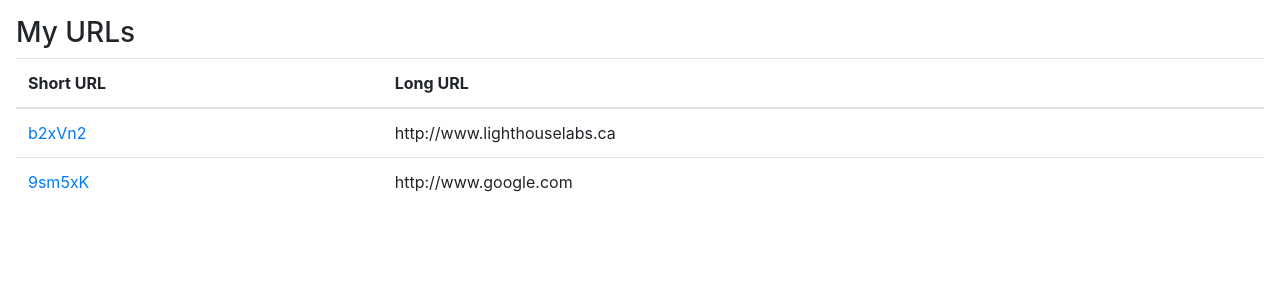
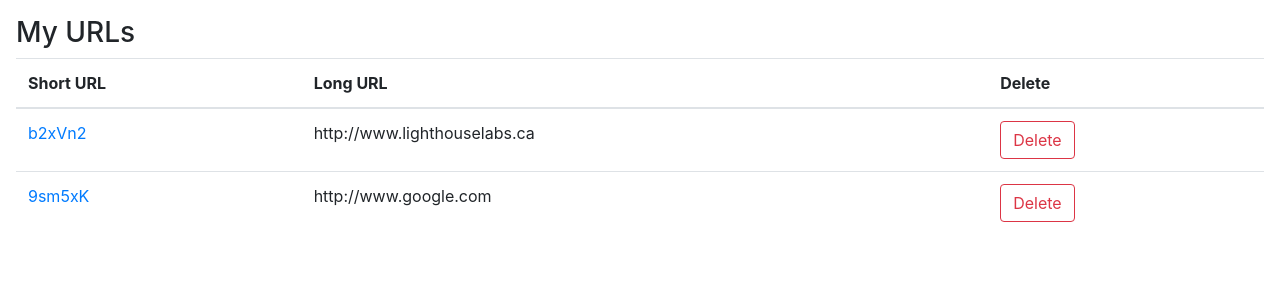
Before and after one commit to k2pbac/tinyapp, a Node server app: page / in a window 1280 px wide. Shown: the part 56-356 px from the top of the page. Run offline with Node 20, Linux system fonts and the light colour scheme; some libraries are stand-ins or nearby versions.

Commit message:
add delete buttons for each url, add form t to each button

```diff
--- a/views/urls_index.ejs
+++ b/views/urls_index.ejs
@@ -26,6 +26,7 @@
           <tr>
             <th scope="col">Short URL</th>
             <th scope="col">Long URL</th>
+            <th scope="col">Delete</th>
           </tr>
         </thead>
         <tbody>
@@ -33,6 +34,11 @@
           <tr>
             <td><a href="urls/<%= url %>"><%= url %></a></td>
             <td><%= urls[url] %></td>
+            <td>
+              <form method="POST" action="/urls/<%= urls %>">
+                <button class="btn btn-outline-danger">Delete</button>
+              </form>
+            </td>
           </tr>
           <% } %>
         </tbody>
```
